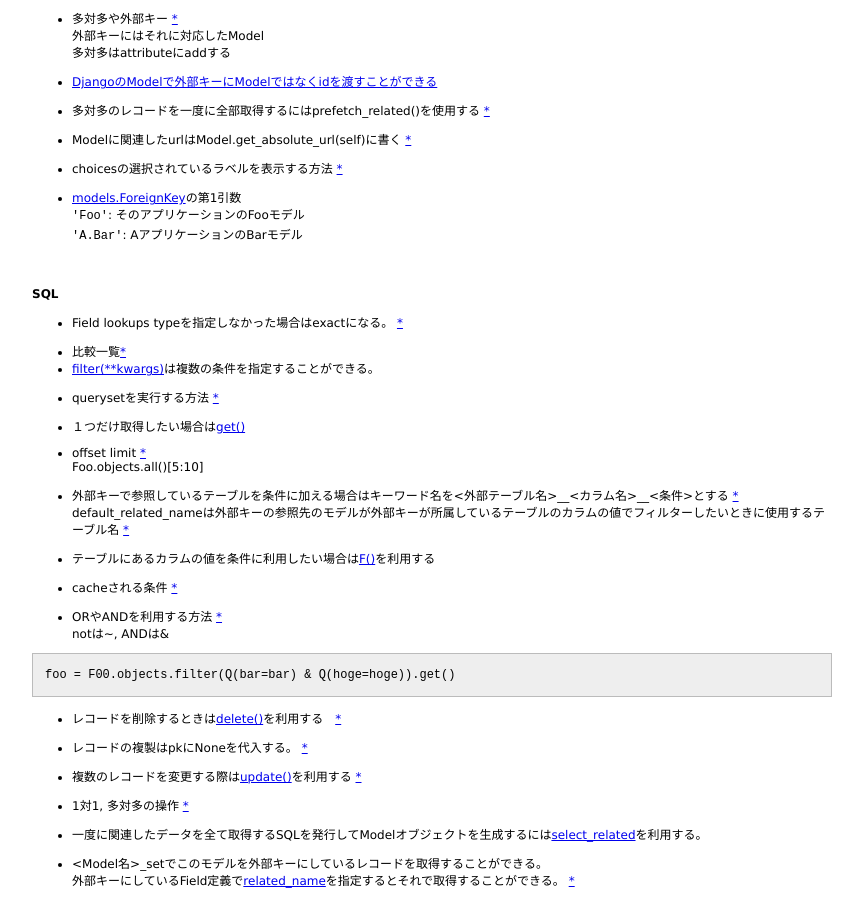
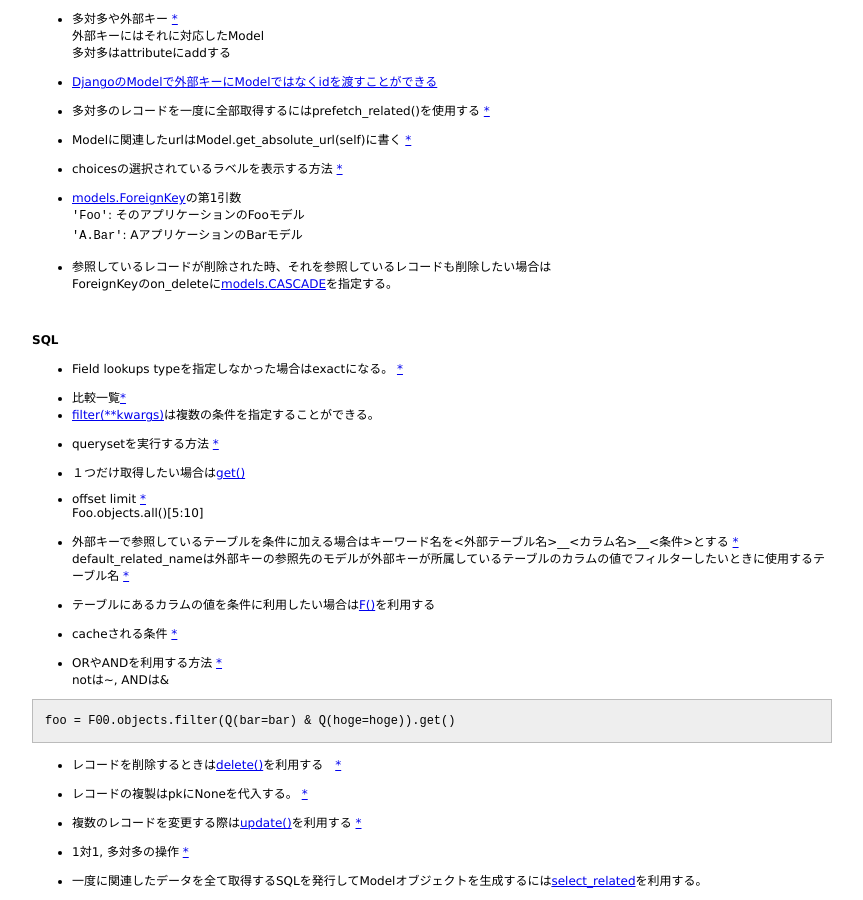
Before and after one commit to 38elements/38elements.github.com, a Jekyll site: the page built from _posts/2014-11-29-django-model.md, in a window 1280 px wide and 900 px high, scrolled down 1035 px. Shown: the whole window, without its empty margins (208-1071 px from the left). Built offline with Jekyll 4.4.1, drawn with Linux system fonts in a browser that asks for light colours.

Commit message:
Update 2014-11-29-django-model.md

```diff
--- a/_posts/2014-11-29-django-model.md
+++ b/_posts/2014-11-29-django-model.md
@@ -79,6 +79,9 @@ foo.save()
 `'Foo'`: そのアプリケーションのFooモデル
 `'A.Bar'`: AアプリケーションのBarモデル
 
+* 参照しているレコードが削除された時、それを参照しているレコードも削除したい場合は
+ForeignKeyのon_deleteに[models.CASCADE](https://docs.djangoproject.com/en/stable/ref/models/fields/#django.db.models.CASCADE)を指定する。
+
 <br/>
 
 #### SQL
```
